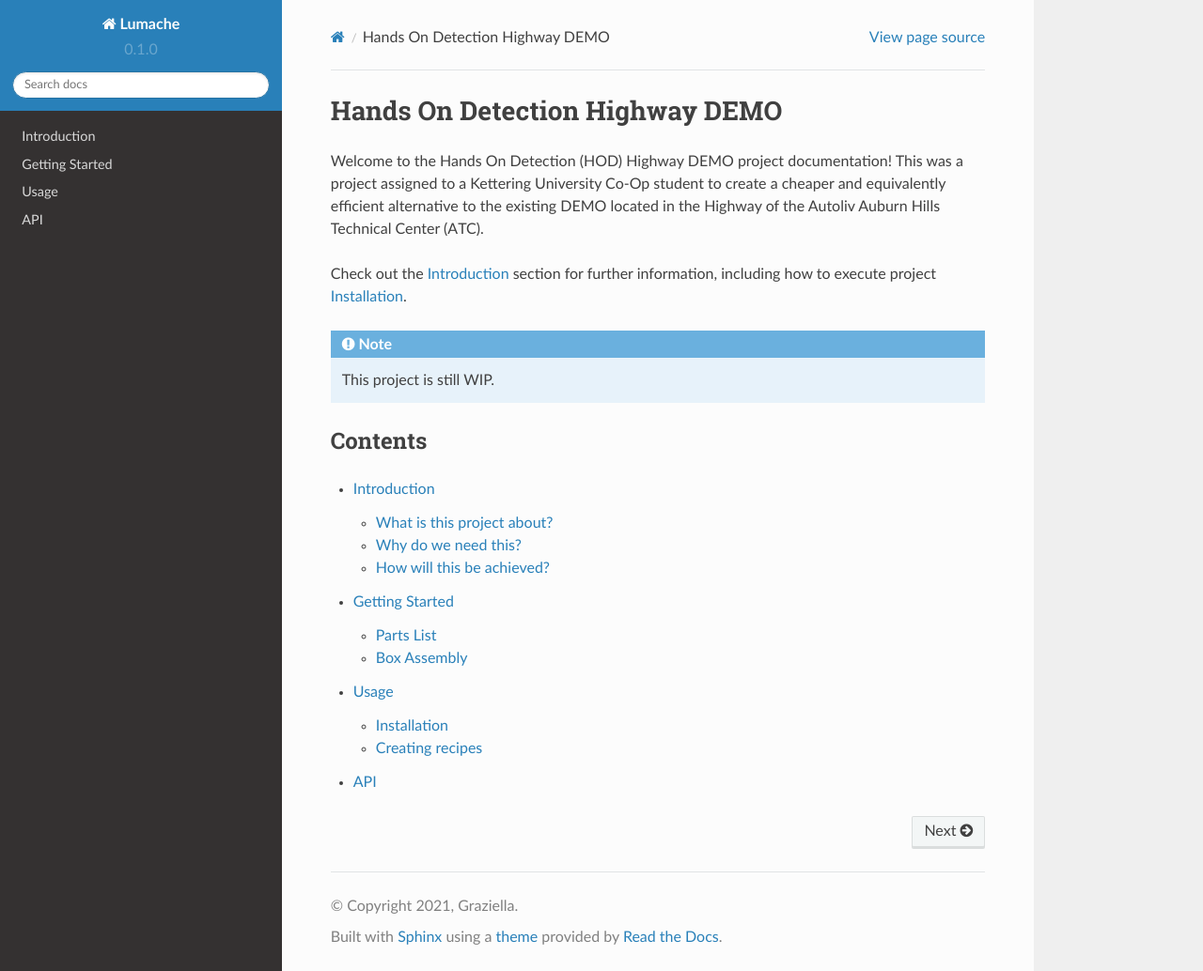
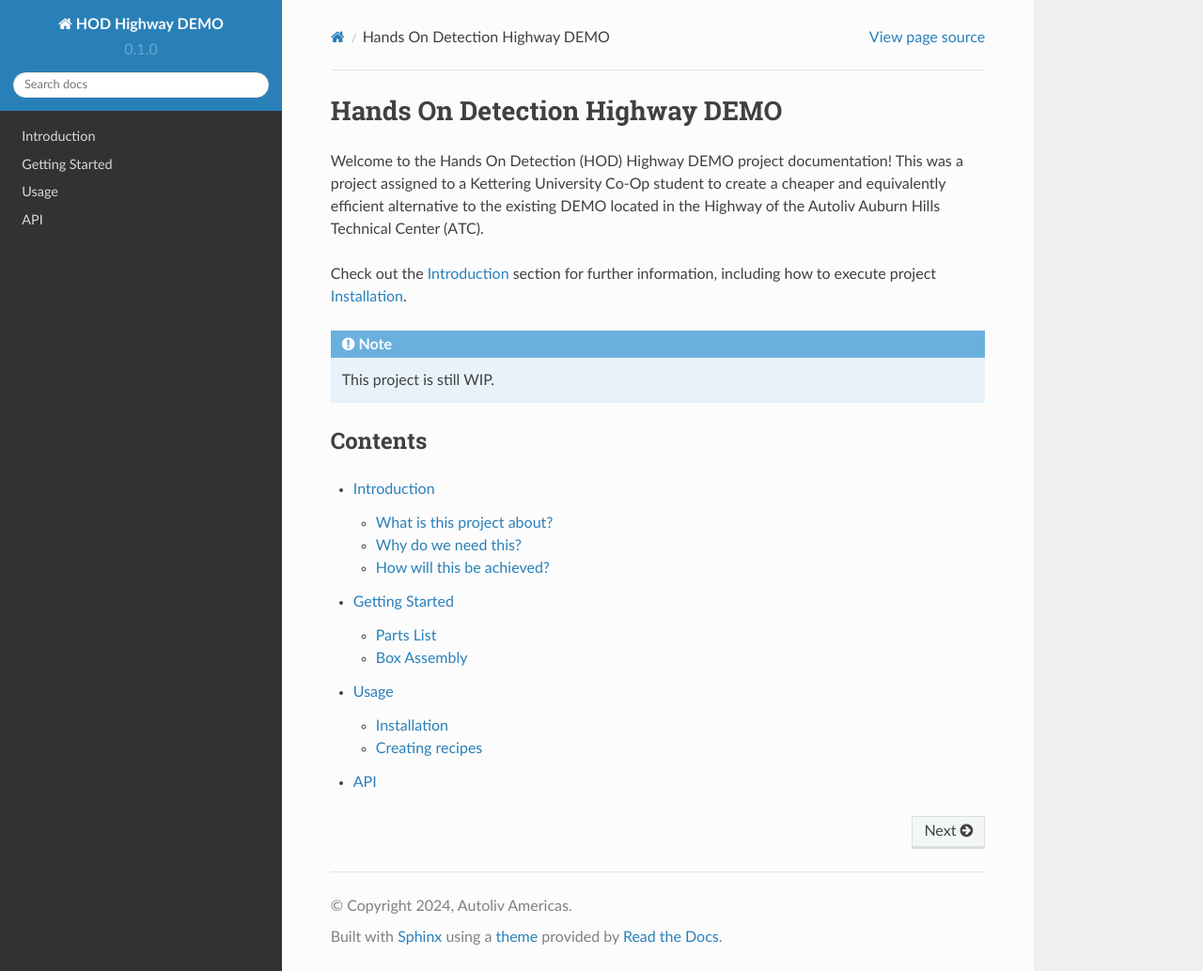
Before and after one commit to DaSausiBoi/VW-DEMO-Docs, a Sphinx documentation site: the page built from docs/source/index.rst, in a window 1280 px wide and 1034 px high. Shown: the whole window at 94% size. Built offline with Sphinx 7.4.7 and the Read the Docs theme 2.0.0, drawn with Linux system fonts in a browser that asks for light colours.

Commit message:
changed project name and ownership config

```diff
--- a/docs/source/conf.py
+++ b/docs/source/conf.py
@@ -2,9 +2,9 @@
 
 # -- Project information
 
-project = 'Lumache'
-copyright = '2021, Graziella'
-author = 'Graziella'
+project = 'HOD Highway DEMO'
+copyright = '2024, Autoliv Americas'
+author = 'Autoliv Americas'
 
 release = '0.1'
 version = '0.1.0'
```
